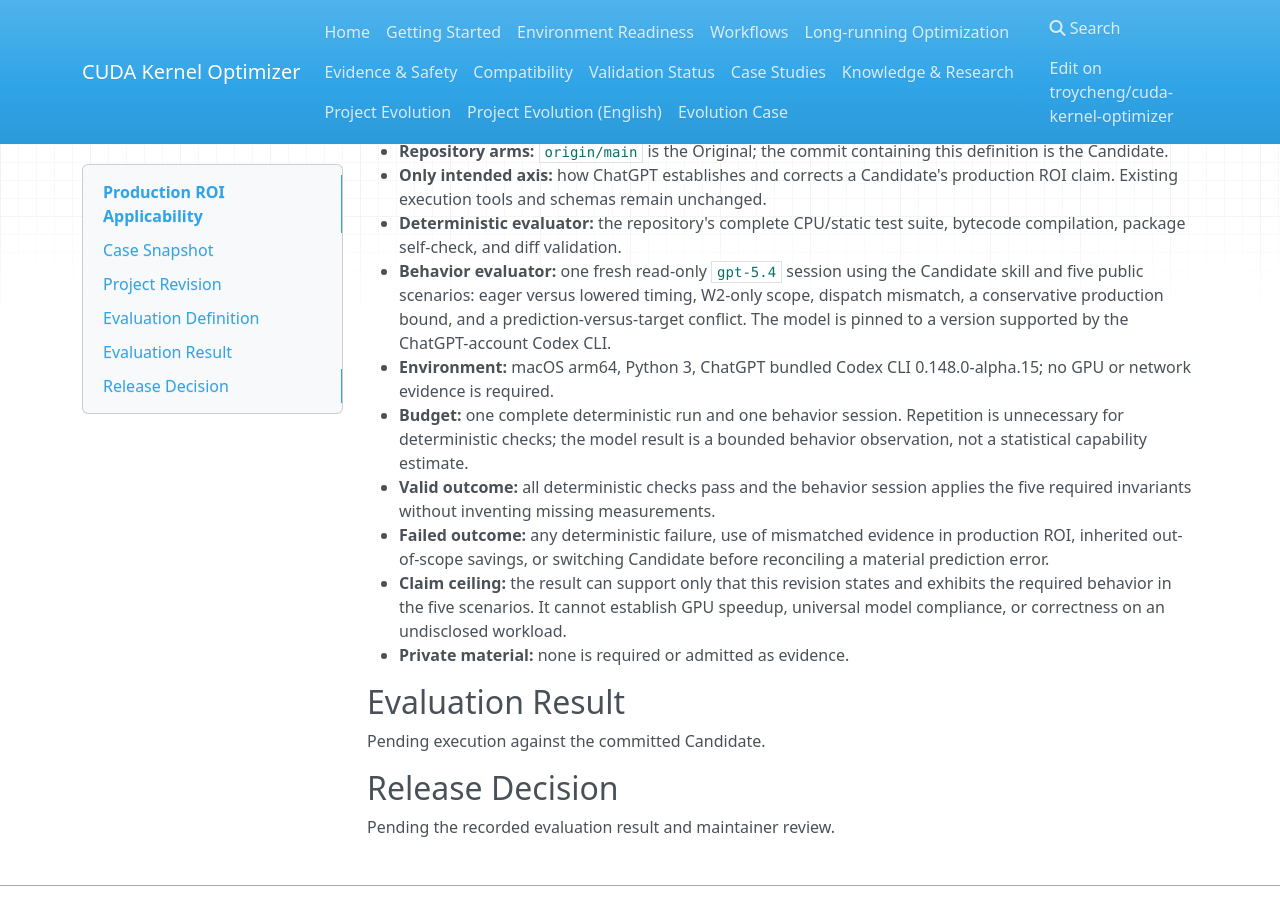
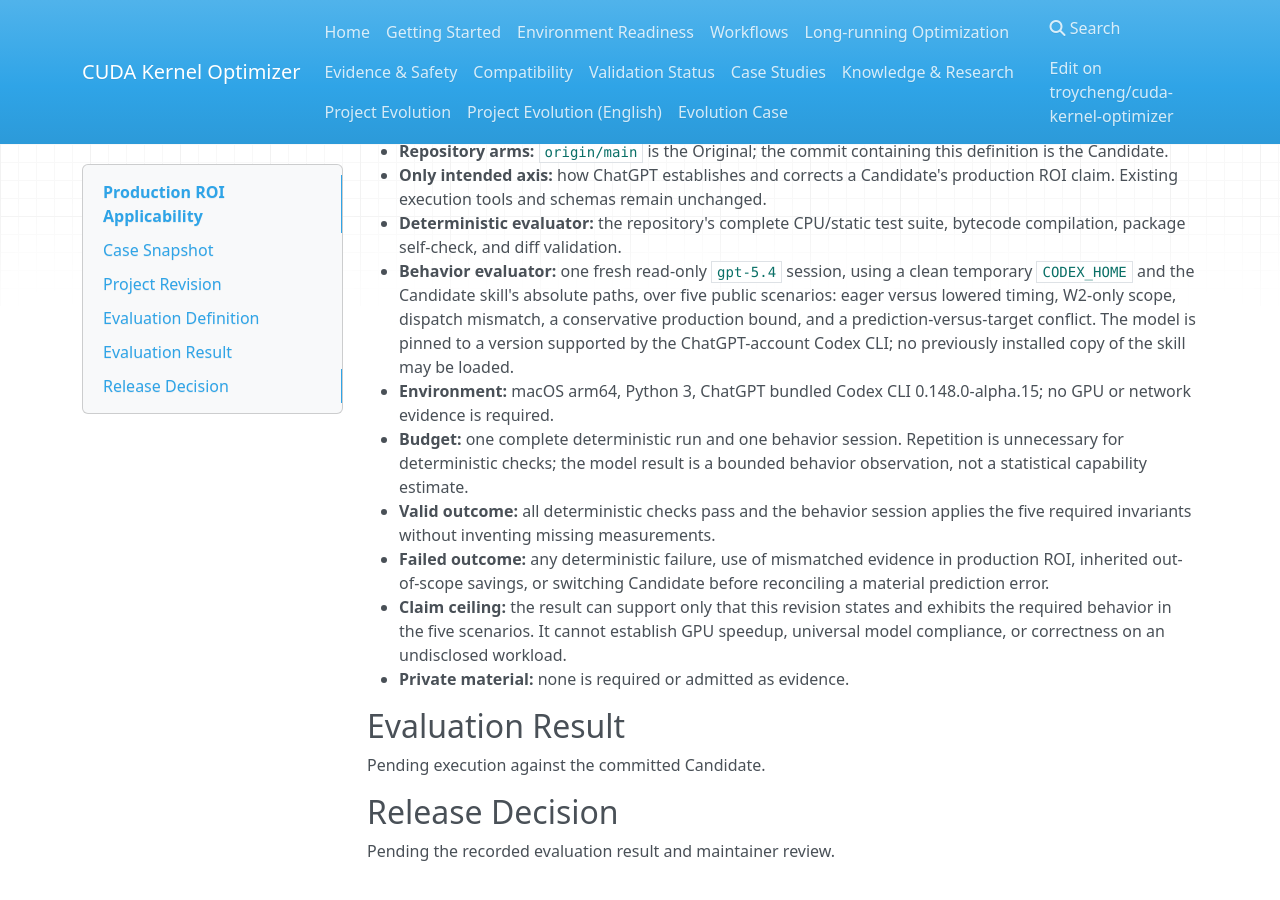
Before and after one commit to troycheng/cuda-kernel-optimizer, an MkDocs documentation site: the page built from docs/evolution-case-production-roi-applicability.md, in a window 1280 px wide and 900 px high, scrolled down 687 px. Built offline with MkDocs 1.6.1, drawn with Linux system fonts in a browser that asks for light colours; nearby versions of some CDN libraries.

Commit message:
test: isolate ROI behavior replay inputs

```diff
--- a/docs/evolution-case-production-roi-applicability.md
+++ b/docs/evolution-case-production-roi-applicability.md
@@ -19,7 +19,7 @@ This definition is committed with the fixed Candidate content and before the rep
 - **Repository arms:** `origin/main` is the Original; the commit containing this definition is the Candidate.
 - **Only intended axis:** how ChatGPT establishes and corrects a Candidate's production ROI claim. Existing execution tools and schemas remain unchanged.
 - **Deterministic evaluator:** the repository's complete CPU/static test suite, bytecode compilation, package self-check, and diff validation.
-- **Behavior evaluator:** one fresh read-only `gpt-5.4` session using the Candidate skill and five public scenarios: eager versus lowered timing, W2-only scope, dispatch mismatch, a conservative production bound, and a prediction-versus-target conflict. The model is pinned to a version supported by the ChatGPT-account Codex CLI.
+- **Behavior evaluator:** one fresh read-only `gpt-5.4` session, using a clean temporary `CODEX_HOME` and the Candidate skill's absolute paths, over five public scenarios: eager versus lowered timing, W2-only scope, dispatch mismatch, a conservative production bound, and a prediction-versus-target conflict. The model is pinned to a version supported by the ChatGPT-account Codex CLI; no previously installed copy of the skill may be loaded.
 - **Environment:** macOS arm64, Python 3, ChatGPT bundled Codex CLI 0.148.0-alpha.15; no GPU or network evidence is required.
 - **Budget:** one complete deterministic run and one behavior session. Repetition is unnecessary for deterministic checks; the model result is a bounded behavior observation, not a statistical capability estimate.
 - **Valid outcome:** all deterministic checks pass and the behavior session applies the five required invariants without inventing missing measurements.
```
